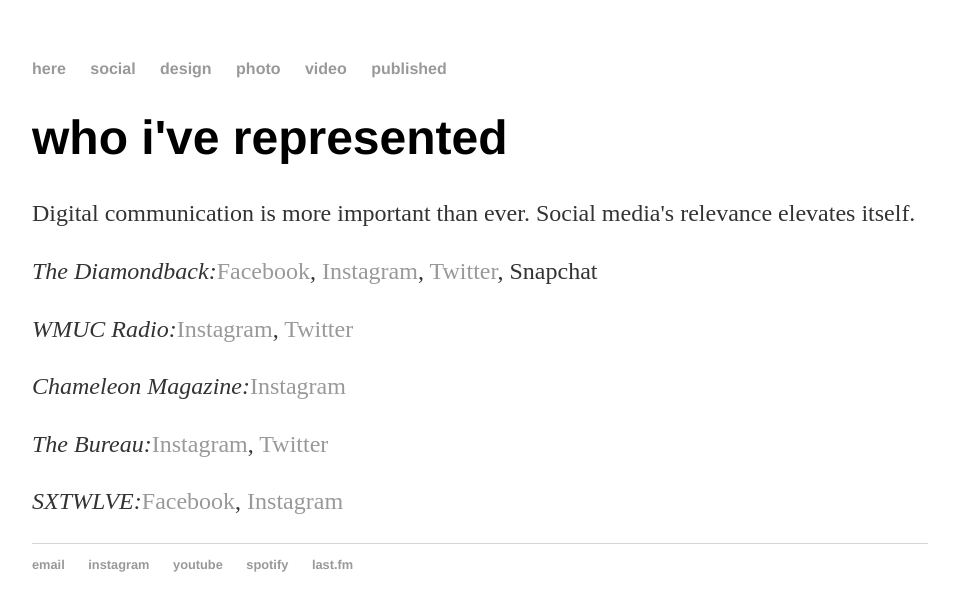
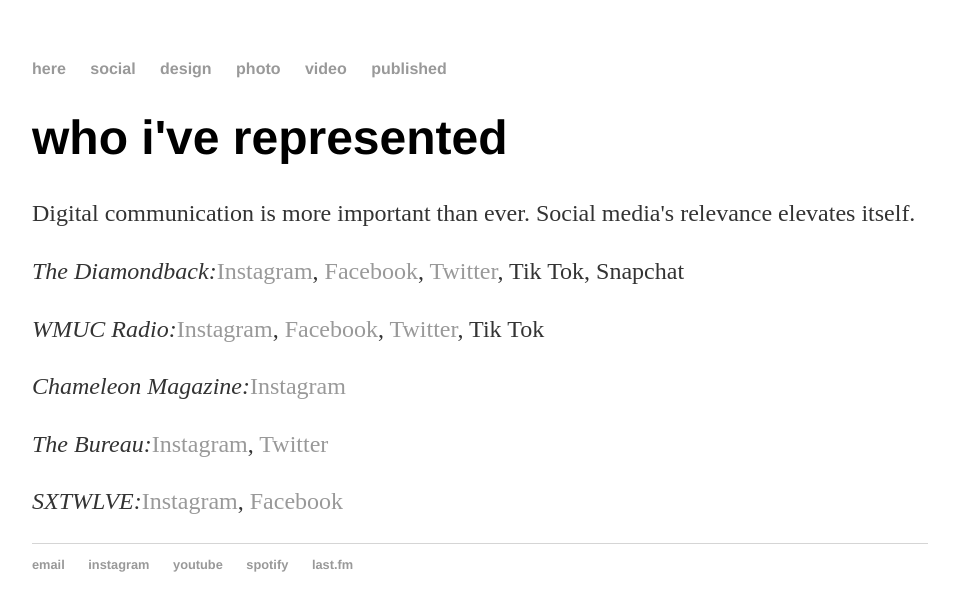
Before and after one commit to sabrinadotli/sabrinadotli.github.io, a Jekyll site: the page built from social/index.html, in a window 1280 px wide. Shown: the top 611 px of the page, without its empty margins (160-1119 px from the left). Built offline with Jekyll 4.4.1, drawn with Linux system fonts in a browser that asks for light colours.

Commit message:
Update index.html

```diff
--- a/social/index.html
+++ b/social/index.html
@@ -4,8 +4,8 @@
 ---
 	<h1>{{ page.title }}</h1>
 	<p>Digital communication is more important than ever. Social media's relevance elevates itself.</p>
-<p><em>The Diamondback:</em><a href="https://www.facebook.com/TheDiamondback/">Facebook</a>, <a href="https://www.instagram.com/thedbk/">Instagram</a>, <a href="https://twitter.com/thedbk">Twitter</a>, Snapchat</p>
-<p><em>WMUC Radio:</em><a href="https://www.instagram.com/wmucradio/">Instagram</a>, <a href="https://twitter.com/wmucradio">Twitter</a></p>
+<p><em>The Diamondback:</em><a href="https://www.instagram.com/thedbk/">Instagram</a>, <a href="https://www.facebook.com/TheDiamondback/">Facebook</a>, <a href="https://twitter.com/thedbk">Twitter</a>, Tik Tok, Snapchat</p>
+<p><em>WMUC Radio:</em><a href="https://www.instagram.com/wmucradio/">Instagram</a>, <a href="https://www.facebook.com/wmucradio/">Facebook</a>, <a href="https://twitter.com/wmucradio">Twitter</a>, Tik Tok</p>
 <p><em>Chameleon Magazine:</em><a href="https://www.instagram.com/chameleon.magazine/">Instagram</a></p>
 <p><em>The Bureau:</em><a href="https://www.instagram.com/bureauumd/">Instagram</a>, <a href="https://twitter.com/bureauUMD">Twitter</a></p>
-<p><em>SXTWLVE:</em><a href="https://www.facebook.com/SXTWLVE">Facebook</a>, <a href="https://www.instagram.com/sxtwlve/">Instagram</a></p>
+<p><em>SXTWLVE:</em><a href="https://www.instagram.com/sxtwlve/">Instagram</a>, <a href="https://www.facebook.com/SXTWLVE">Facebook</a></p>
```
